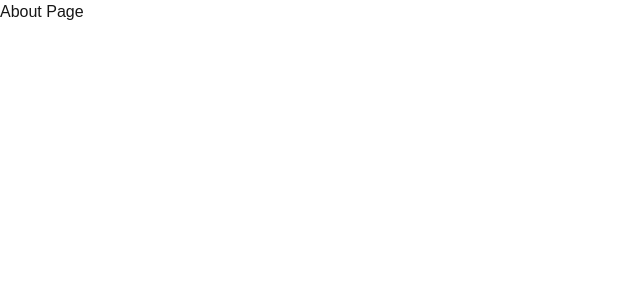
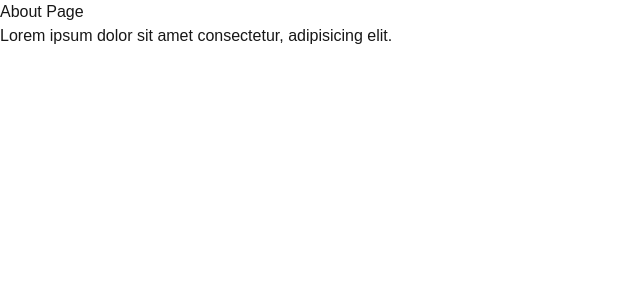
Before and after one commit to berkcantelseren/next-rendering, a Next.js app: page /about in a window 1280 px wide. Shown: the top 300 px of the page, without its empty margins (0-640 px from the left). Built offline with nearby package versions, Linux system fonts and the light colour scheme.

Commit message:
about page lorem add for test

```diff
--- a/src/app/about/page.tsx
+++ b/src/app/about/page.tsx
@@ -1,6 +1,11 @@
 export default function AboutPage() {
   console.log("About server component");
-  return <h1>About Page</h1>;
+  return (
+    <div>
+      <h1>About Page</h1>
+      <p>Lorem ipsum dolor sit amet consectetur, adipisicing elit.</p>
+    </div>
+  );
 }
 
 // Cant put state in server component. Need client component for that.
```
